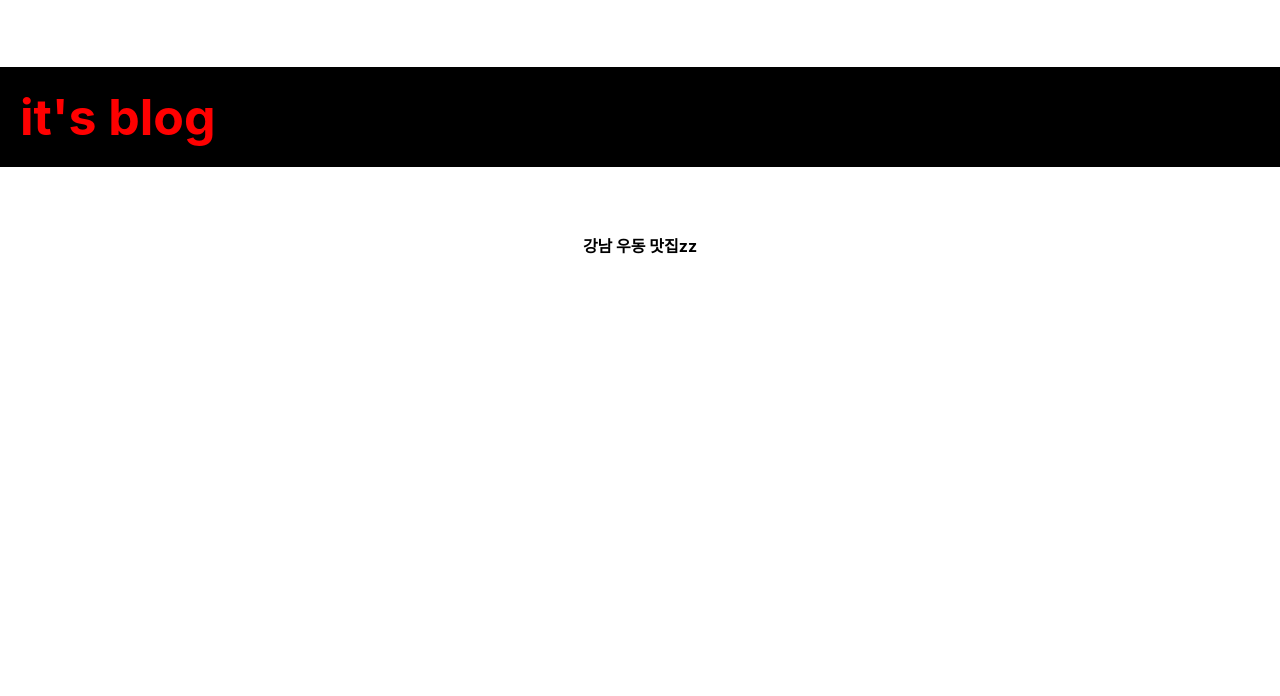
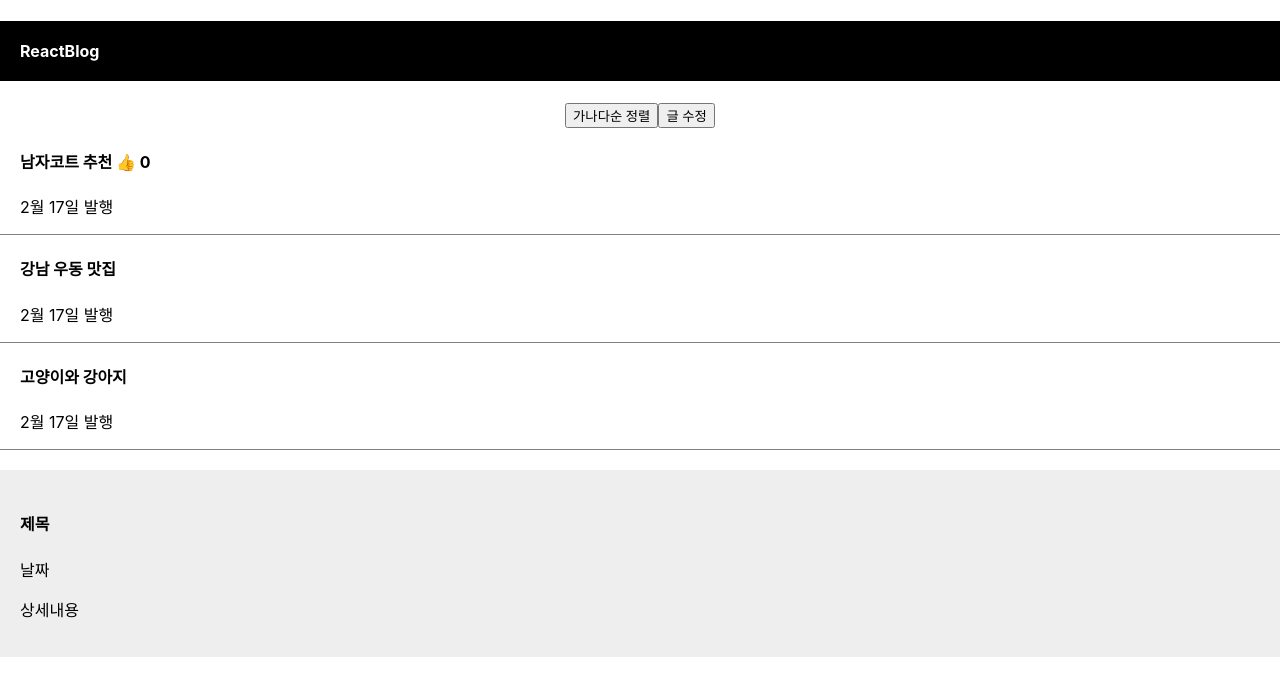
Before and after one commit to oneknowchar/study-react, a React (Create React App) app in the folder blog/: page / in a window 1280 px wide. Shown: the top 696 px of the page. Built offline with nearby package versions, Linux system fonts and the light colour scheme.

Commit message:
react component name MUST start with UPPERCASE

```diff
--- a/blog/src/App.css
+++ b/blog/src/App.css
@@ -8,6 +8,22 @@
   display : flex;
   color : white;
   padding : 20px;
+}
+
+div {
+  box-sizing : border-box
+}
+.list {
+  text-align : left;
+  padding-left : 20px;
+  border-bottom : 1px solid grey;
+}
+
+.modal{
+  margin-top : 20px;
+  padding : 20px;
+  background : #eee;
+  text-align : left;
 }
 
 .App-logo {
--- a/blog/src/App.js
+++ b/blog/src/App.js
@@ -1,17 +1,52 @@
 import logo from './logo.svg';
 import './App.css';
+import { useState } from 'react';
 
 function App() {
-  let title = '강남 우동 맛집zz';
+  let [title, titleFunc] = useState(['남자코트 추천', '강남 우동 맛집', '고양이와 강아지']);
+  let [likeNum, likeNumFunc] = useState(0);
 
   return (
     <div className="App">
       <div>
-        <h4 className="black-nav" style={{color:'red', fontSize:'50px'}}>it's blog</h4>
+        <h4 className="black-nav">ReactBlog</h4>
       </div>
-      <h4>{ title }</h4>
+      <button onClick={()=>{
+        let copy = [...title];
+        copy.sort();
+        titleFunc(copy);
+      }}>가나다순 정렬</button>
+      <button onClick={()=>{
+        let copy = [...title];
+        copy[0] = '여자코트 추천';
+        titleFunc(copy);
+      }}>글 수정</button>
+      <div className='list'>
+        <h4>{title[0]} <span onClick={()=>{likeNumFunc(likeNum+1)}}>👍</span> {likeNum} </h4>
+        <p>2월 17일 발행</p>
+      </div>
+      <div className='list'>
+        <h4>{title[1]}</h4>
+        <p>2월 17일 발행</p>
+      </div>
+      <div className='list'>
+        <h4>{title[2]}</h4>
+        <p>2월 17일 발행</p>
+      </div>
+
+      <Modal></Modal>
     </div>
   );
 }
 
+function Modal() {
+  return (
+    <div className="modal">
+      <h4>제목</h4>
+      <p>날짜</p>
+      <p>상세내용</p>
+    </div>
+  )
+}
+
 export default App;
```
